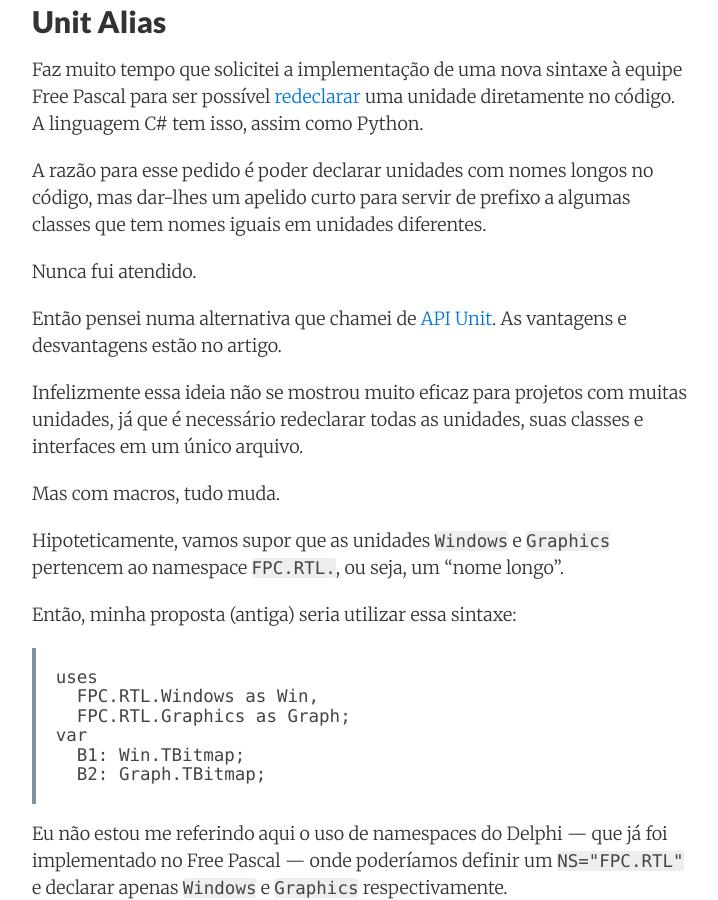
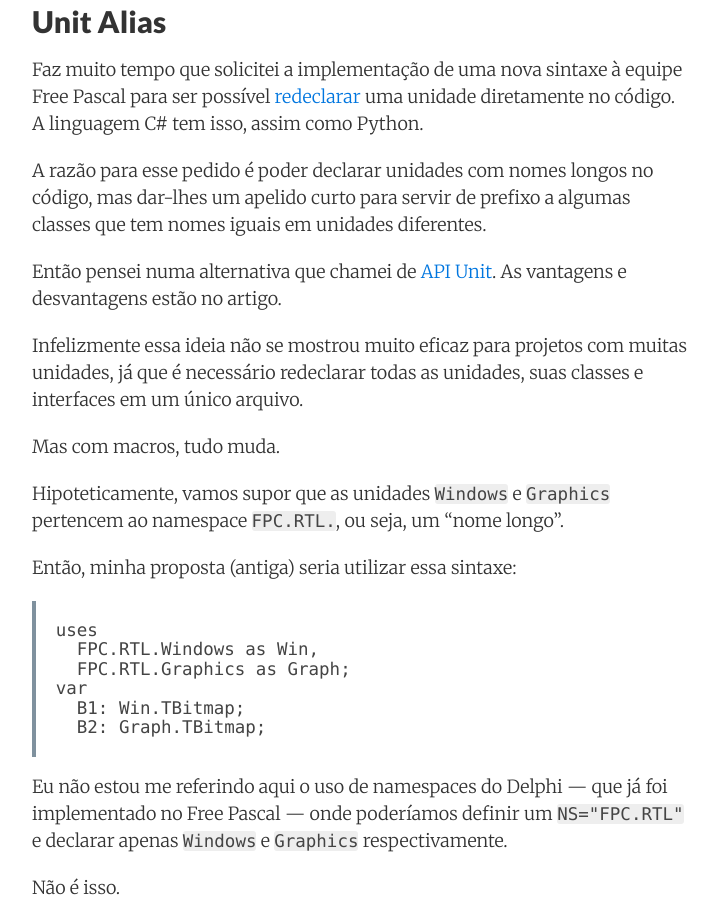
Before and after one commit to mdbs99/opp, a Jekyll site: the page built from _posts/2018/2018-06-25-fpc-macros.md, in a window 1280 px wide and 900 px high, scrolled down 3579 px. Shown: the whole window, without its empty margins (278-996 px from the left). Built offline with Jekyll 4.4.1, drawn with Linux system fonts in a browser that asks for light colours; comment, search, counter and statistics services are not loaded.

Commit message:
improved

```diff
--- a/_posts/2018/2018-06-25-fpc-macros.md
+++ b/_posts/2018/2018-06-25-fpc-macros.md
@@ -109,8 +109,6 @@
 
 A razão para esse pedido é poder declarar unidades com nomes longos no código, mas dar-lhes um apelido curto para servir de prefixo a algumas classes que tem nomes iguais em unidades diferentes.
 
-Nunca fui atendido.
-
 Então pensei numa alternativa que chamei de [API Unit]({% post_url 2017-10-30-api-unit %}). As vantagens e desvantagens estão no artigo.
 
 Infelizmente essa ideia não se mostrou muito eficaz para projetos com muitas unidades, já que é necessário redeclarar todas as unidades, suas classes e interfaces em um único arquivo.
```
